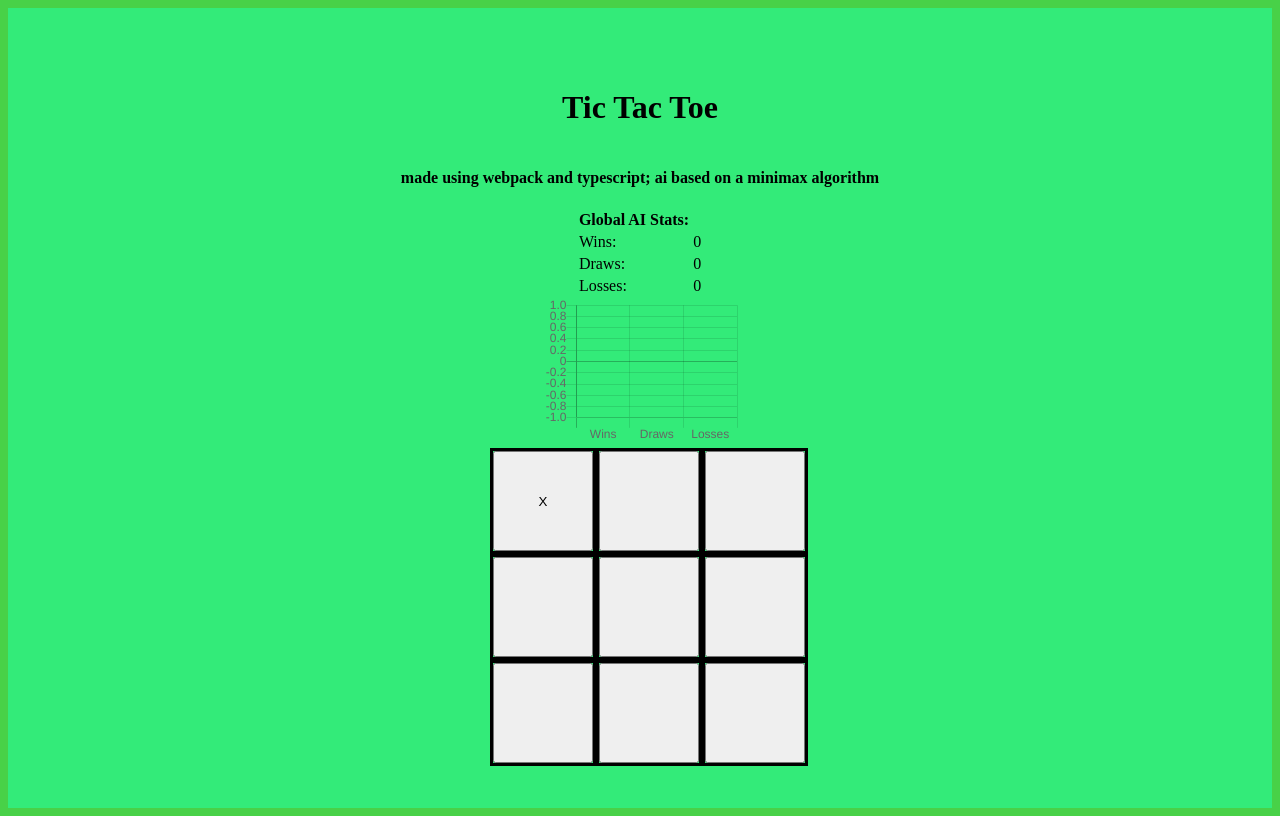
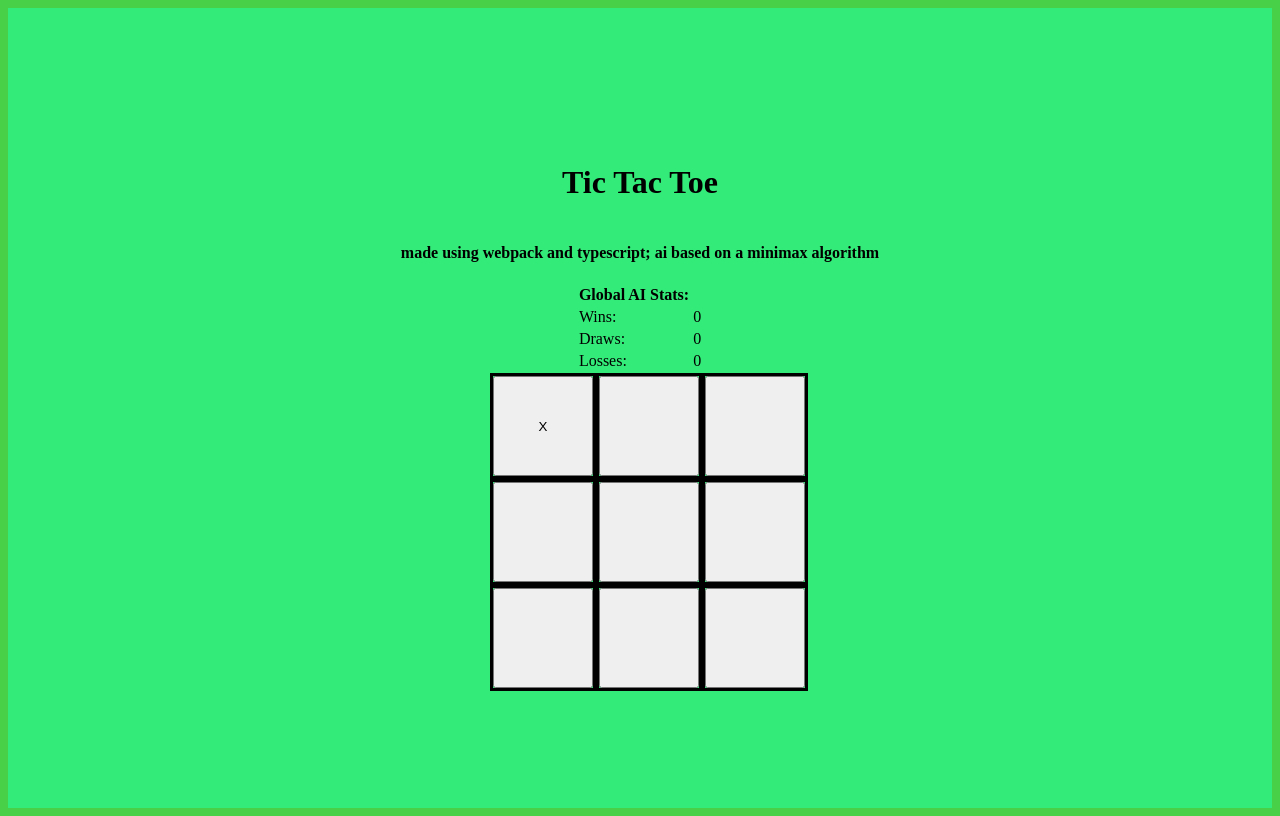
Before and after one commit to jameshallam93/tictactoe, a React app: page / in a window 1280 px wide. Built offline with nearby package versions, Linux system fonts and the light colour scheme; no server answers; the HTML template or start-up script is replaced by a standard one.

Commit message:
tidying up

```diff
--- a/package.json
+++ b/package.json
@@ -1,6 +1,7 @@
 {
     "name": "tic-tac-toe",
     "version": "0.0.1",
+    "description": "TicTacToe game built with typescript and webpack",
     "dependencies": {
         "axios": "^0.21.1",
         "chart.js": "^2.9.4",
--- a/src/components/Board.tsx
+++ b/src/components/Board.tsx
@@ -102,10 +102,7 @@ const Board = () =>{
         <h1> {helper.boardHeader}</h1>
         <h4> {helper.boardInfo}</h4>
         <StatsTable stats = {stats} />
-        <div className = "chartDiv"
-            style = {{maxHeight:150, maxWidth:200}}>
-            <BarChart stats = {stats} />
-        </div>
+
         <div className = "notification">
             {notification?
                 <Notification notice = {notification}/>
```
Also changed, not shown: 2 other files (tests, documents, lock files or other folders).
